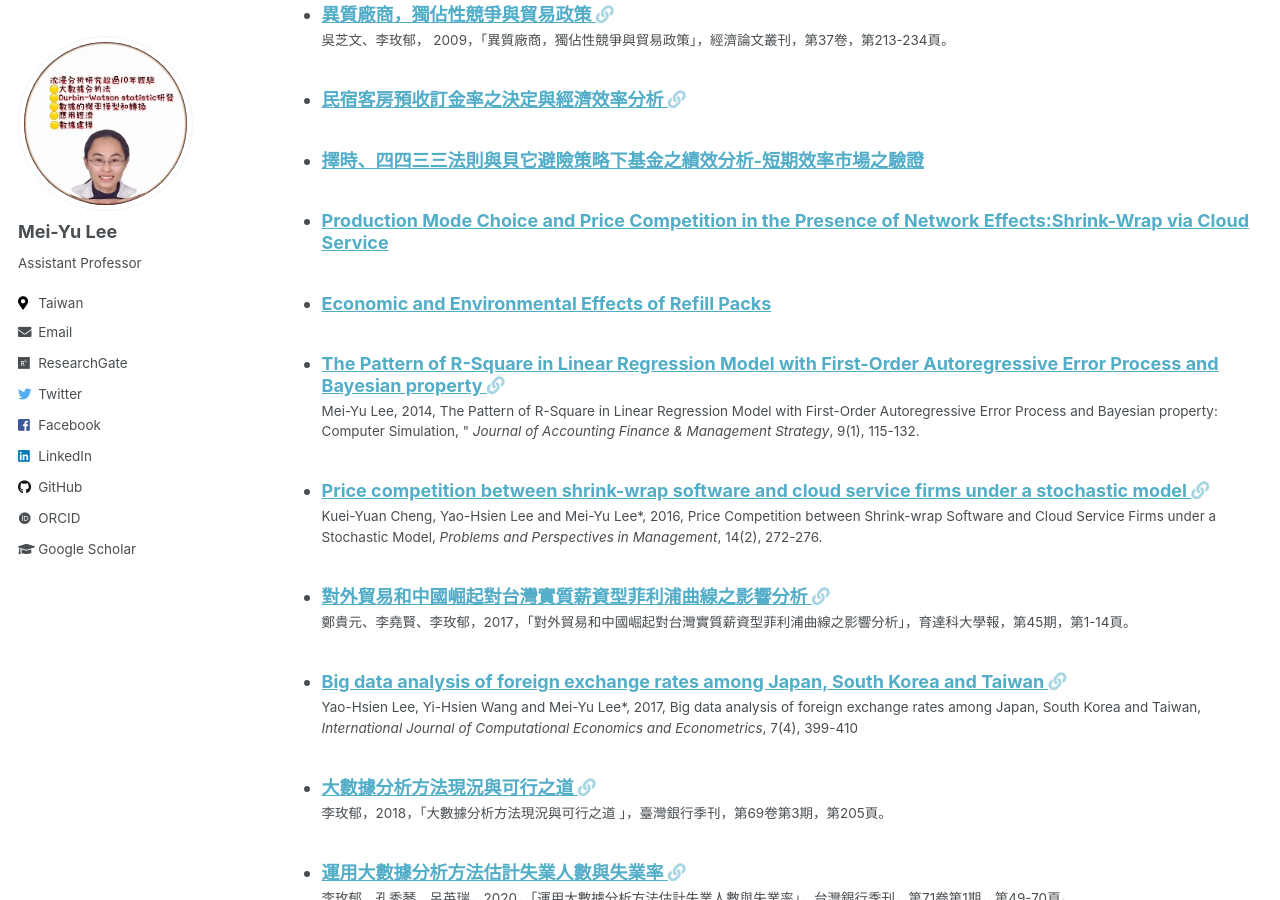
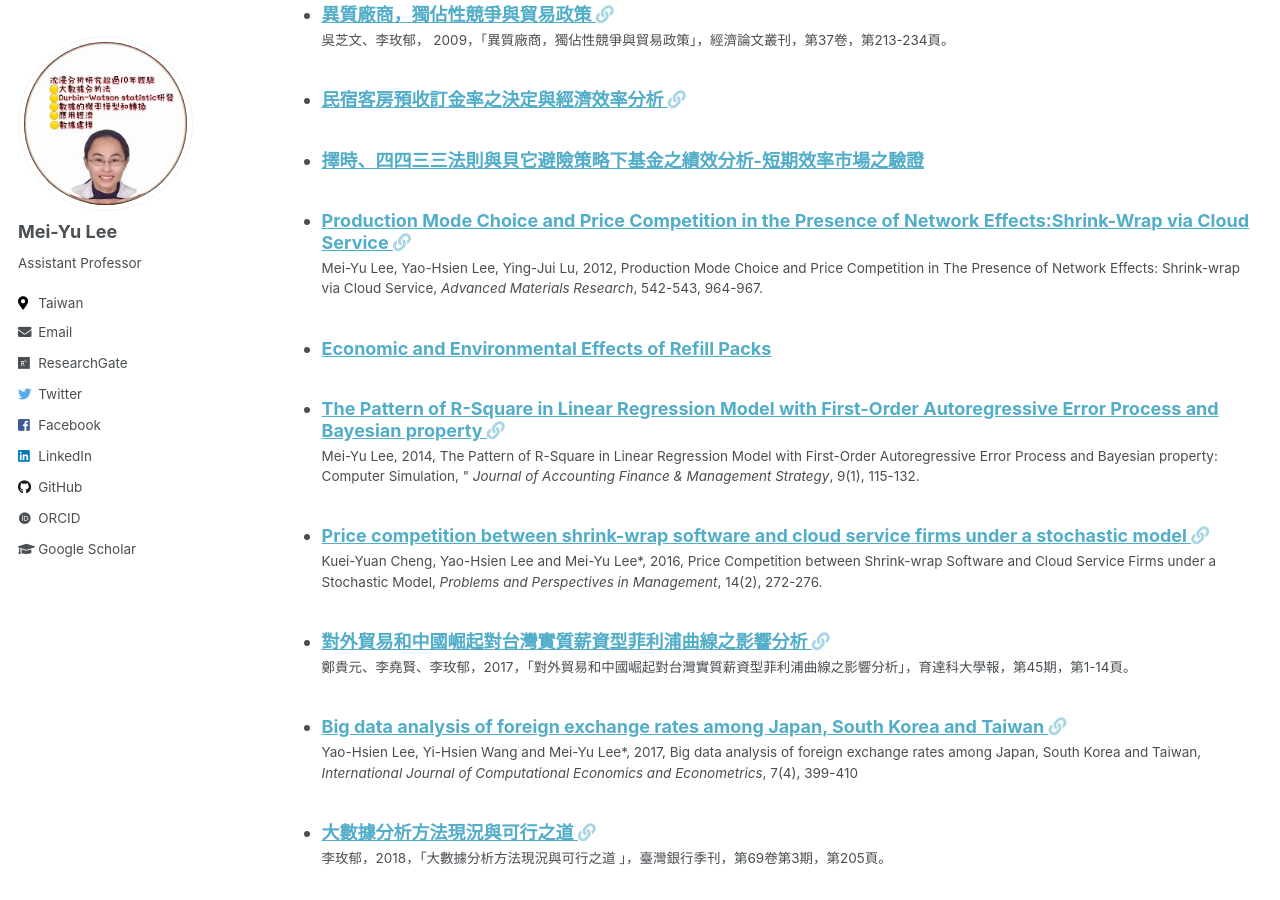
Before and after one commit to meiyulee/meiyulee.github.io, a Jekyll site: the page built from _pages/cv.md, in a window 1280 px wide and 900 px high, scrolled down 1309 px. Built offline with Jekyll 4.4.1, drawn with Linux system fonts in a browser that asks for light colours; some web fonts are replaced.

Commit message:
Update 2012-01-journal-paper.md

```diff
--- a/_publications/2012-01-journal-paper.md
+++ b/_publications/2012-01-journal-paper.md
@@ -1,48 +1,52 @@
 ---
-layout: true
-title: Production Mode Choice and Price Competition in the Presence of Network Effects:Shrink-Wrap via Cloud Service
-date: 2012-01-01 11:20:20
+title: "Production Mode Choice and Price Competition in the Presence of Network Effects:Shrink-Wrap via Cloud Service"
+collection: publications
+permalink: /publication/2012-10-journal-paper
+venue: 'Advanced Materials Research'
+link: 'https://doi.org/10.4028/www.scientific.net/AMR.452-453.964'
+citation: 'Mei-Yu Lee, Yao-Hsien Lee, Ying-Jui Lu, 2012, Production Mode Choice and Price Competition in The Presence of Network Effects: Shrink-wrap via Cloud Service, <i>Advanced Materials Research</i>, 542-543, 964-967. '
+date: 2012-10-26 11:20:20
 categories:
   - Journal papers
 tags:
   - Cloud service
   - Network effect
   - Production mode
+excerpt: '<!-- more -->'
 sitemap:
-  lastmod: 2022-03-08
+  lastmod: 2022-03-16
   priority: 0.7
   changefreq: 'monthly'
   exclude: 'yes'
 ---
 
-# Title
+indexing: "EI"
+## Title
 Production Mode Choice and Price Competition in the Presence of Network Effects: Shrink-Wrap via Cloud Service
 
-# Authors
+<!-- more -->
+## Authors
 
 - **Mei-Yu Lee**, Department of Applied Financial Management, Yuanpei University, Taiwan
 - **Yao-Hsien Lee**, Department of Finance, Chung Hua University, Taiwan
 - **Ying-Jui Lu**, Department of Leisure and Recreeation Managment, China University of Technology, Taiwan
 
-
-<!-- more -->
-
-# Journal name
+## Journal name
 
 Advanced Materials Research (EI)
 
-# Abstract
+## Abstract
 
 We investigate how firms facing different production modes of software service determine their production mode and pricing decisions in the presence of network effects. We develop a two-stage game model to examine the network effect on the choices of production mode and the strategic behavior of the firms. We find that if all firms adopt cloud service production mode, the resulting software price is higher than if they adopt shrink-wrapped production mode. We also find that network effects lower the level of market price.
 
-# Keywords
+## Keywords
 
 Cloud Service, Network Effects, Production Mode, Shrink-Wrap
 
-# Citation
+## Citation
 
 Mei-Yu Lee, Yao-Hsien Lee, Ying-Jui Lu, 2012, Production Mode Choice and Price Competition in The Presence of Network Effects: Shrink-wrap via Cloud Service, *Advanced Materials Research*, 542-543, 964-967.
 
-# View
+## View
 
 [link](https://doi.org/10.4028/www.scientific.net/AMR.452-453.964)
```
